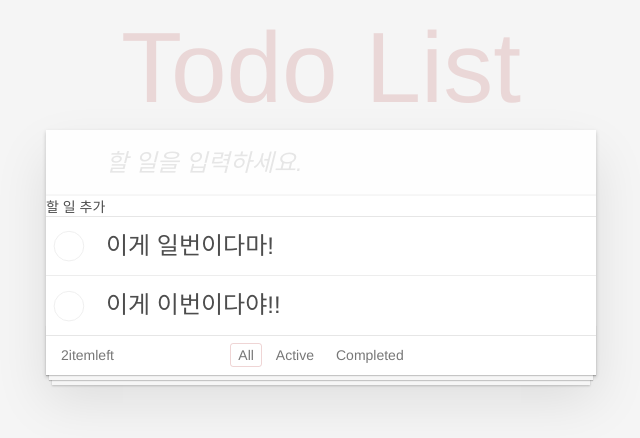
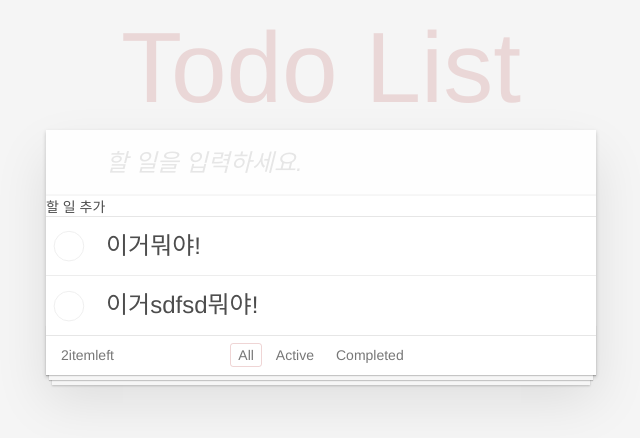
Before and after one commit to ireneworks/react-todo-mvc, a React (Create React App) app: page / in a window 1280 px wide. Shown: the top 438 px of the page, without its empty margins (319-959 px from the left). Built offline with nearby package versions, Linux system fonts and the light colour scheme.

Commit message:
update todo

```diff
--- a/src/App.js
+++ b/src/App.js
@@ -1,14 +1,28 @@
-import React, { useState, useMemo } from "react";
+import React, { useMemo, useState } from "react";
 import "./App.css";
 import Todo from "./components/Todo";
 import TodoForm from "./components/TodoForm";
 
-export default function App(factory, deps) {
+export default function App() {
+  const [todos, setTodos] = useState([
+    { id: 1, value: "이거뭐야!", isCompleted: false },
+    { id: 2, value: "이거sdfsd뭐야!", isCompleted: false },
+  ]);
   const [filter, setFilter] = useState("all");
-  const [todos, setTodos] = useState([
-    { id: 1, value: "이게 일번이다마!", isCompleted: false },
-    { id: 2, value: "이게 이번이다야!!", isCompleted: false },
-  ]);
+  const computedTodos = useMemo(() => {
+    return todos.filter(
+      (todo) => {
+        if (filter === "active") {
+          return todo.isCompleted == false;
+        } else if (filter === "completed") {
+          return todo.isCompleted == true;
+        } else {
+          return todo;
+        }
+      },
+      [todos, filter]
+    );
+  });
   const onAdd = (value) => {
     setTodos(todos.concat({ id: todos.length + 1, value, isCompleted: false }));
   };
@@ -26,18 +40,6 @@ export default function App(factory, deps) {
   const onDelete = (id) => {
     setTodos(todos.filter((todo) => todo.id !== id));
   };
-  const computedTodos = useMemo(() => {
-    return todos.filter((todo) => {
-      if (filter == "active") {
-        return todo.isCompleted === false;
-      } else if (filter == "completed") {
-        return todo.isCompleted === true;
-      } else {
-        return todo;
-      }
-    });
-  });
-
   return (
     <div className="todo-app">
       <header>
@@ -58,7 +60,7 @@ export default function App(factory, deps) {
       </div>
       <footer className="footer">
         <span className="todo-count">
-          <strong>{computedTodos.length}</strong>
+          <strong>{todos.length}</strong>
           <span>item</span>
           left
         </span>
--- a/src/components/Todo.jsx
+++ b/src/components/Todo.jsx
@@ -1,8 +1,8 @@
 import React, { useEffect, useRef, useState } from "react";
 
 function Todo({ todo, onUpdate, onDelete }) {
+  const [value, setValue] = useState(todo.value);
   const [mode, setMode] = useState("view");
-  const [value, setValue] = useState(todo.value);
   const inputEl = useRef(null);
   useEffect(() => {
     if (mode === "edit") {
@@ -39,19 +39,19 @@ function Todo({ todo, onUpdate, onDelete }) {
         <input
           type="text"
           className="todo-item__edit"
+          ref={inputEl}
           value={value}
-          ref={inputEl}
           onChange={(e) => {
             setValue(e.target.value);
+          }}
+          onBlur={() => {
+            setMode("view");
           }}
           onKeyPress={(e) => {
             if (e.charCode === 13) {
               onUpdate(todo.id, value, todo.isCompleted);
               setMode("view");
             }
-          }}
-          onBlur={() => {
-            setMode("view");
           }}
         />
       )}
--- a/src/components/TodoForm.jsx
+++ b/src/components/TodoForm.jsx
@@ -12,11 +12,13 @@ export default function TodoForm({ onAdd }) {
         className="todo-app__new-todo"
         type="text"
         placeholder="할 일을 입력하세요."
-        onChange={(e) => setValue(e.target.value)}
+        onChange={(e) => {
+          setValue(e.target.value);
+        }}
         value={value}
         onKeyPress={(e) => {
           if (e.charCode === 13) {
-            onAddHandler();
+            return onAddHandler();
           }
         }}
       />
```
